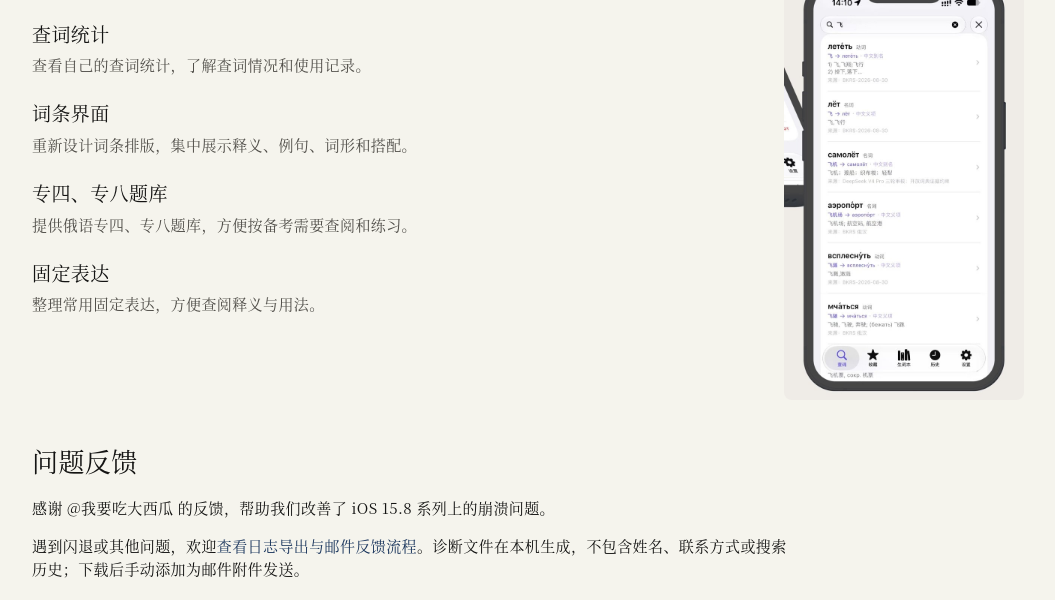
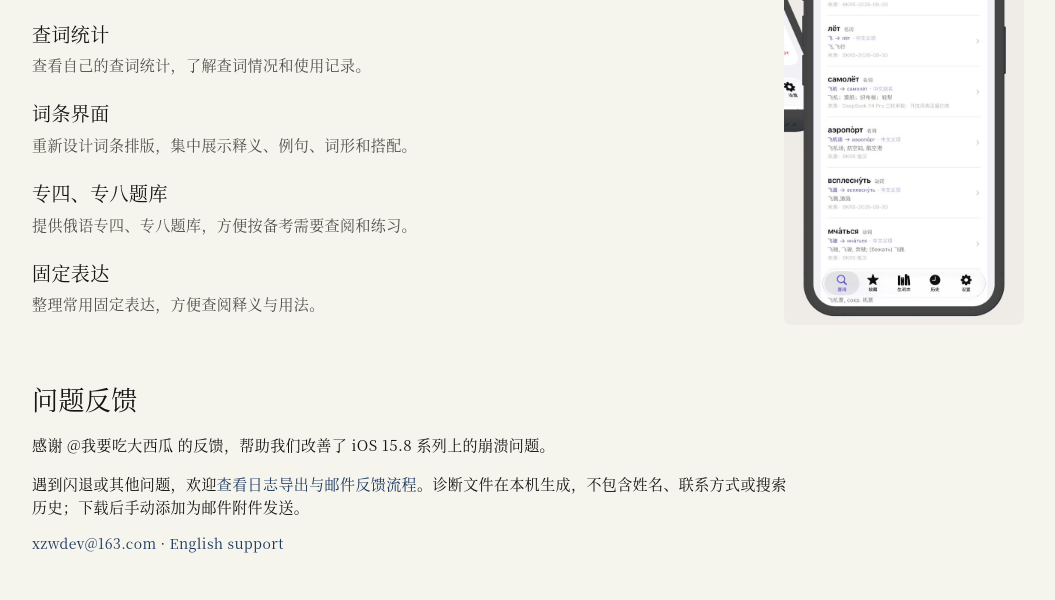
Before and after one commit to LexirusDev/Lexirus-site, a website: page index.html in a window 1280 px wide. Shown: the part 618-1218 px from the top of the page, without its empty margins (112-1167 px from the left). Drawn offline with Linux system fonts and the light colour scheme.

Commit message:
Keep the remaining product image focused on the app interface
Frame the App Store image below its promotional headline and describe it as lookup results.

```diff
--- a/assets/site.css
+++ b/assets/site.css
@@ -892,10 +892,11 @@ summary {cursor:pointer; font-size:18px; color:var(--brand);}
 .feature-list > div {margin:0 0 22px;}
 .feature-list dt {font-size:19px;color:var(--near-black);}
 .feature-list dd {margin:5px 0 0;color:var(--olive);}
-.product-shot {display:block;width:240px;height:auto;border-radius:8px;}
+.product-shot-frame {width:240px;aspect-ratio:639 / 1186;overflow:hidden;border-radius:8px;}
+.product-shot {display:block;width:100%;height:auto;margin-top:-31.3%;}
 .compact-feedback {margin:44px 0 0;max-width:760px;}
 .compact-feedback h2 {font-size:26px;}
 .compact-feedback .support-links {font-size:14px;margin-bottom:0;}
 .page:has(.compact-hero) {padding-bottom:56px;}
-@media(max-width:768px){.compact-overview{grid-template-columns:minmax(0,1fr) 200px;gap:32px;}.product-shot{width:200px;}}
-@media(max-width:480px){.compact-hero .hero-grid{display:grid;grid-template-columns:minmax(0,1fr) 72px;gap:16px;}.compact-hero .hero-grid > div{display:contents;}.compact-hero h1{grid-column:1;grid-row:1;font-size:46px;margin:0;align-self:center;}.compact-hero .hero-icon{grid-column:2;grid-row:1;width:72px;height:72px;border-radius:16px;}.compact-hero .tagline,.compact-hero .hero-copy,.compact-hero .actions{grid-column:1 / -1;margin:0;}.compact-hero .tagline{font-size:24px;margin-top:8px;}.compact-hero .actions{margin-top:8px;}.compact-hero{padding-bottom:28px;margin-bottom:32px;}.compact-overview{grid-template-columns:1fr;gap:12px;margin:32px 0;}.product-shot{width:180px;margin:0 auto;}.compact-feedback{margin-top:32px;}.compact-overview h2{font-size:26px;}}
+@media(max-width:768px){.compact-overview{grid-template-columns:minmax(0,1fr) 200px;gap:32px;}.product-shot-frame{width:200px;}}
+@media(max-width:480px){.compact-hero .hero-grid{display:grid;grid-template-columns:minmax(0,1fr) 72px;gap:16px;}.compact-hero .hero-grid > div{display:contents;}.compact-hero h1{grid-column:1;grid-row:1;font-size:46px;margin:0;align-self:center;}.compact-hero .hero-icon{grid-column:2;grid-row:1;width:72px;height:72px;border-radius:16px;}.compact-hero .tagline,.compact-hero .hero-copy,.compact-hero .actions{grid-column:1 / -1;margin:0;}.compact-hero .tagline{font-size:24px;margin-top:8px;}.compact-hero .actions{margin-top:8px;}.compact-hero{padding-bottom:28px;margin-bottom:32px;}.compact-overview{grid-template-columns:1fr;gap:12px;margin:32px 0;}.product-shot-frame{width:180px;margin:0 auto;}.compact-feedback{margin-top:32px;}.compact-overview h2{font-size:26px;}}
--- a/content.json
+++ b/content.json
@@ -51,7 +51,7 @@
     "gallery": [
       {
         "image": "assets/screenshot-3.jpg",
-        "caption": "Lexirus 模糊搜索结果"
+        "caption": "Lexirus 查词结果"
       }
     ],
     "features": [
--- a/index.html
+++ b/index.html
@@ -893,14 +893,15 @@ summary {cursor:pointer; font-size:18px; color:var(--brand);}
 .feature-list > div {margin:0 0 22px;}
 .feature-list dt {font-size:19px;color:var(--near-black);}
 .feature-list dd {margin:5px 0 0;color:var(--olive);}
-.product-shot {display:block;width:240px;height:auto;border-radius:8px;}
+.product-shot-frame {width:240px;aspect-ratio:639 / 1186;overflow:hidden;border-radius:8px;}
+.product-shot {display:block;width:100%;height:auto;margin-top:-31.3%;}
 .compact-feedback {margin:44px 0 0;max-width:760px;}
 .compact-feedback h2 {font-size:26px;}
 .compact-feedback .support-links {font-size:14px;margin-bottom:0;}
 .page:has(.compact-hero) {padding-bottom:56px;}
-@media(max-width:768px){.compact-overview{grid-template-columns:minmax(0,1fr) 200px;gap:32px;}.product-shot{width:200px;}}
-@media(max-width:480px){.compact-hero .hero-grid{display:grid;grid-template-columns:minmax(0,1fr) 72px;gap:16px;}.compact-hero .hero-grid > div{display:contents;}.compact-hero h1{grid-column:1;grid-row:1;font-size:46px;margin:0;align-self:center;}.compact-hero .hero-icon{grid-column:2;grid-row:1;width:72px;height:72px;border-radius:16px;}.compact-hero .tagline,.compact-hero .hero-copy,.compact-hero .actions{grid-column:1 / -1;margin:0;}.compact-hero .tagline{font-size:24px;margin-top:8px;}.compact-hero .actions{margin-top:8px;}.compact-hero{padding-bottom:28px;margin-bottom:32px;}.compact-overview{grid-template-columns:1fr;gap:12px;margin:32px 0;}.product-shot{width:180px;margin:0 auto;}.compact-feedback{margin-top:32px;}.compact-overview h2{font-size:26px;}}
+@media(max-width:768px){.compact-overview{grid-template-columns:minmax(0,1fr) 200px;gap:32px;}.product-shot-frame{width:200px;}}
+@media(max-width:480px){.compact-hero .hero-grid{display:grid;grid-template-columns:minmax(0,1fr) 72px;gap:16px;}.compact-hero .hero-grid > div{display:contents;}.compact-hero h1{grid-column:1;grid-row:1;font-size:46px;margin:0;align-self:center;}.compact-hero .hero-icon{grid-column:2;grid-row:1;width:72px;height:72px;border-radius:16px;}.compact-hero .tagline,.compact-hero .hero-copy,.compact-hero .actions{grid-column:1 / -1;margin:0;}.compact-hero .tagline{font-size:24px;margin-top:8px;}.compact-hero .actions{margin-top:8px;}.compact-hero{padding-bottom:28px;margin-bottom:32px;}.compact-overview{grid-template-columns:1fr;gap:12px;margin:32px 0;}.product-shot-frame{width:180px;margin:0 auto;}.compact-feedback{margin-top:32px;}.compact-overview h2{font-size:26px;}}
 </style></head><body><a class="skip" href="#main">跳到正文</a><header class="site-nav"><a class="brand" href="/"><img src="/assets/favicon-32.png" alt="" width="32" height="32">Lexirus</a><nav class="nav-links" aria-label="网站导航"><a href="/support/">技术支持</a><a href="/support/crash/">崩溃反馈</a><a href="/privacy/">隐私政策</a></nav></header><main class="page" id="main"><section class="hero compact-hero" aria-labelledby="home-title"><div class="hero-grid"><div><h1 id="home-title">Lexirus</h1><p class="tagline">离线俄汉词典</p><p class="hero-copy">支持模糊搜索、查词统计、专四专八题库和整理后的固定表达。无需注册，主要功能在本机运行。</p><div class="actions"><a class="btn-primary" href="https://apps.apple.com/cn/app/lexirus/id6819521030">在 App Store 下载</a><a class="btn-ghost" href="/support/crash/">问题反馈</a></div></div><img class="hero-icon" src="/assets/app-icon.png" width="112" height="112" alt="Lexirus 图标"></div></section>
-<section class="section compact-overview" aria-labelledby="features"><div><h2 id="features">主要功能</h2><dl class="feature-list"><div><dt>模糊搜索</dt><dd>支持清浊辅音、非重读 о / а、л / р 等规则，可按需要开启或关闭。</dd></div><div><dt>查词统计</dt><dd>查看自己的查词统计，了解查词情况和使用记录。</dd></div><div><dt>词条界面</dt><dd>重新设计词条排版，集中展示释义、例句、词形和搭配。</dd></div><div><dt>专四、专八题库</dt><dd>提供俄语专四、专八题库，方便按备考需要查阅和练习。</dd></div><div><dt>固定表达</dt><dd>整理常用固定表达，方便查阅释义与用法。</dd></div></dl></div><img class="product-shot" src="/assets/screenshot-3.jpg" width="240" height="521" alt="Lexirus 模糊搜索结果" loading="lazy"></section>
+<section class="section compact-overview" aria-labelledby="features"><div><h2 id="features">主要功能</h2><dl class="feature-list"><div><dt>模糊搜索</dt><dd>支持清浊辅音、非重读 о / а、л / р 等规则，可按需要开启或关闭。</dd></div><div><dt>查词统计</dt><dd>查看自己的查词统计，了解查词情况和使用记录。</dd></div><div><dt>词条界面</dt><dd>重新设计词条排版，集中展示释义、例句、词形和搭配。</dd></div><div><dt>专四、专八题库</dt><dd>提供俄语专四、专八题库，方便按备考需要查阅和练习。</dd></div><div><dt>固定表达</dt><dd>整理常用固定表达，方便查阅释义与用法。</dd></div></dl></div><div class="product-shot-frame"><img class="product-shot" src="/assets/screenshot-3.jpg" width="240" height="521" alt="Lexirus 查词结果" loading="lazy"></div></section>
 <section class="section compact-feedback" aria-labelledby="feedback"><h2 id="feedback">问题反馈</h2><p>感谢 @我要吃大西瓜 的反馈，帮助我们改善了 iOS 15.8 系列上的崩溃问题。</p><p>遇到闪退或其他问题，欢迎<a href="/support/crash/">查看日志导出与邮件反馈流程</a>。诊断文件在本机生成，不包含姓名、联系方式或搜索历史；下载后手动添加为邮件附件发送。</p><p class="support-links"><a href="mailto:xzwdev@163.com">xzwdev@163.com</a><span aria-hidden="true"> · </span><a href="/support/#support-en" lang="en">English support</a></p></section>
 </main><footer class="site-footer"><span>© 2026 Lexirus · 肖泽文</span><span><a href="mailto:xzwdev@163.com">联系开发者</a> · <a href="/privacy/">隐私政策</a> · <a href="/support/">技术支持</a></span></footer></body></html>
```
Also changed, not shown: privacy/index.html (+4 -3 lines), support/crash/index.html (+4 -3 lines), support/index.html (+4 -3 lines), templates/home.html (+1 -1 lines).
